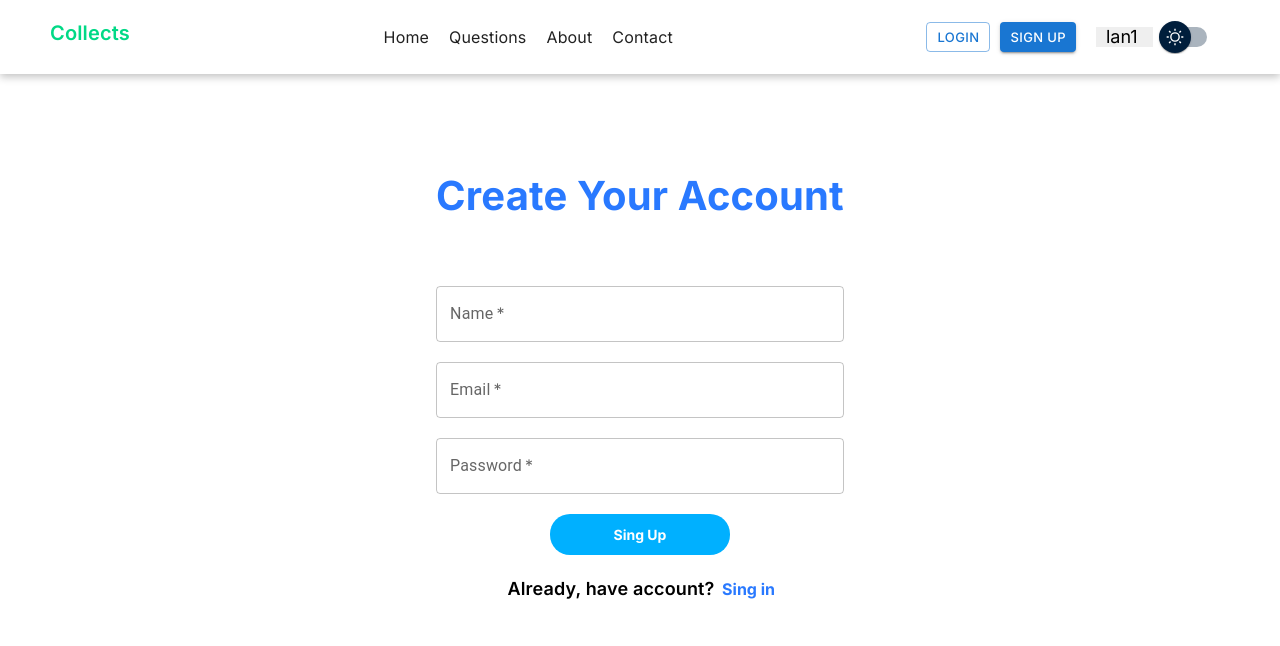
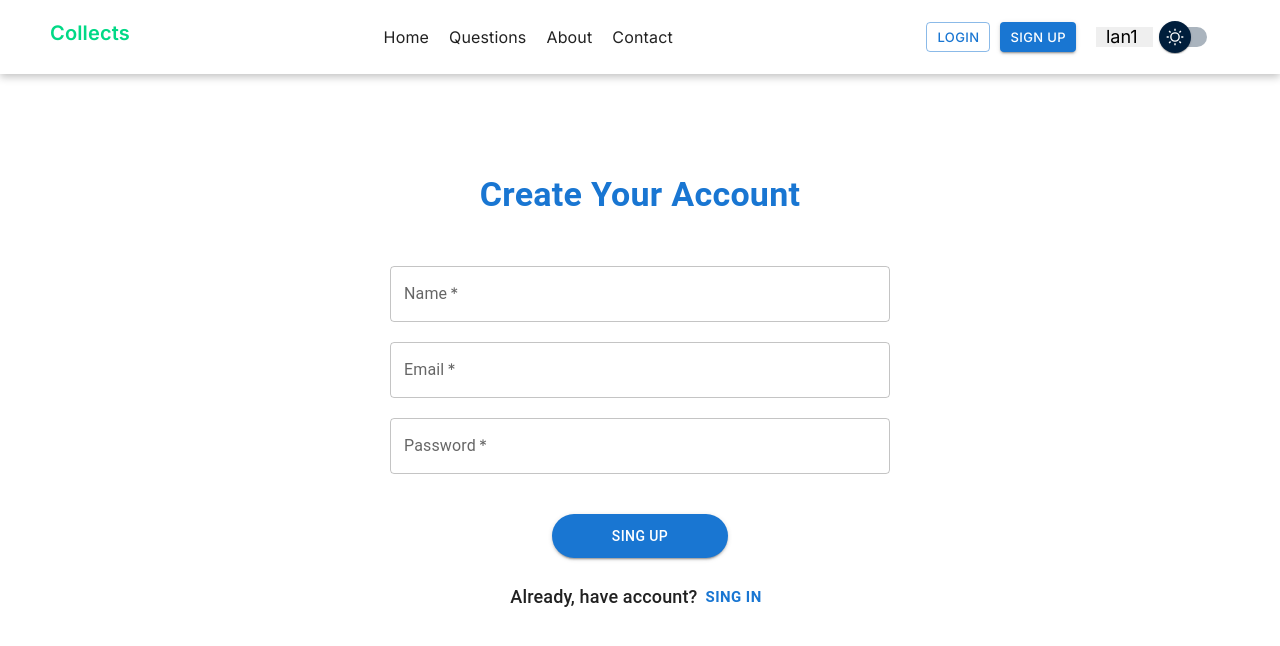
Before and after one commit to UmarkhonAkhmedov/course-project, a React (Create React App) app in the folder client/: page /signup in a window 1280 px wide. Shown: the top 646 px of the page. Built offline with nearby package versions, Linux system fonts and the light colour scheme; no server answers.

Commit message:
Creating SignUp page

```diff
--- a/client/src/App.css
+++ b/client/src/App.css
@@ -30,6 +30,7 @@
   margin: 30px 0 20px 0 !important;
   padding: 10px 60px !important;
   border-radius: 25px !important;
+  font-weight: 500 !important;
 }
 
 .register__link {
--- a/client/src/pages/SignUp/SignUp.js
+++ b/client/src/pages/SignUp/SignUp.js
@@ -3,6 +3,7 @@ import axios from "axios";
 import { Link, useNavigate } from "react-router-dom";
 import "./signup.css";
 import InputField from "../../components/Form/InputField";
+import { Box, Button, Typography } from "@mui/material";
 
 const Signup = () => {
   const [data, setData] = useState({
@@ -36,11 +37,12 @@ const Signup = () => {
   };
 
   return (
+    <div className="signup">
       <div className="container">
-      <div className="signup_form_container">
-        <div className="left">
         <form className="form_container" onSubmit={handleSubmit}>
-            <h1>Create Your Account</h1>
+          <Typography variant="h4" color="primary" fontWeight={600} mb={5}>
+            Create Your Account
+          </Typography>
           <InputField
             name="name"
             label="Name"
@@ -60,19 +62,25 @@ const Signup = () => {
             value={data.password}
           />
           {error && <div className="error_msg">{error}</div>}
-            <button type="submit" className="green_btn">
+          <Button
+            variant="contained"
+            size="medium"
+            type="submit"
+            className="btn__submit"
+          >
             Sing Up
-            </button>
+          </Button>
         </form>
-          <div className="right">
-            <h5>Already, have account?</h5>
+        <Box className="register__link">
+          <Typography variant="h6" sx={{ fontSize: "18px" }}>
+            Already, have account?
+          </Typography>
           <Link to="/login">
-              <button type="button" className="white_btn">
+            <Button size="medium" sx={{ fontWeight: 700, fontSize: "15px" }}>
               Sing in
-              </button>
+            </Button>
           </Link>
-          </div>
-        </div>
+        </Box>
       </div>
     </div>
   );
--- a/client/src/pages/SignUp/signup.css
+++ b/client/src/pages/SignUp/signup.css
@@ -1,65 +1,10 @@
-.signup_form_container {
+.signup {
   display: flex;
   justify-content: center;
-  margin: 50px auto;
-  width: 700px;
-  height: 550px;
-  border-radius: 25px;
-}
-
-.left {
-  flex: 2;
-  display: flex;
-  flex-direction: column;
-  align-items: center;
-  justify-content: center;
-  border-radius: 25px;
-}
-
-.left h1 {
-  margin-top: 0;
-  font-size: 35px;
-  align-self: center;
-  color: #2979ff;
-  font-size: 30px;
-  margin-bottom: 50px;
-}
-
-.right {
-  display: flex;
-  align-items: center;
-  justify-content: center;
-  color: black;
-  margin: 10px 0 30px 0;
-}
-
-.right h5 {
-  margin: 0;
-  font-size: 18px;
-  align-self: center;
-  font-weight: 600;
-}
-
-.form_container {
-  display: flex;
-  flex-direction: column;
-  align-items: center;
-}
-
-.form_container h1 {
-  font-size: 40px;
-  margin-top: 0;
-}
-
-.input {
-  outline: none;
-  border: none;
-  width: 370px;
-  padding: 15px;
-  border-radius: 10px;
-  background-color: #edf5f3;
-  margin: 5px 0;
-  font-size: 14px;
+  text-align: center;
+  margin: 100px auto;
+  max-width: 600px;
+  width: 90%;
 }
 
 .error_msg {
@@ -72,33 +17,3 @@
   border-radius: 5px;
   text-align: center;
 }
-
-.white_btn,
-.green_btn {
-  border: none;
-  outline: none;
-  background-color: white;
-  border-radius: 20px;
-  width: 180px;
-  font-weight: bold;
-  font-size: 14px;
-  cursor: pointer;
-}
-
-.green_btn {
-  background-color: #00b0ff;
-  color: white;
-  margin: 10px;
-  padding: 12px 0;
-}
-
-.white_btn {
-  color: #2979ff;
-  padding: 0px 0;
-  border-radius: 20px;
-  width: 100%;
-  margin-top: 0;
-  margin-left: 5px;
-  font-weight: bold;
-  font-size: 16px;
-}
```
Lines whose indentation alone changed are shown as unchanged.
